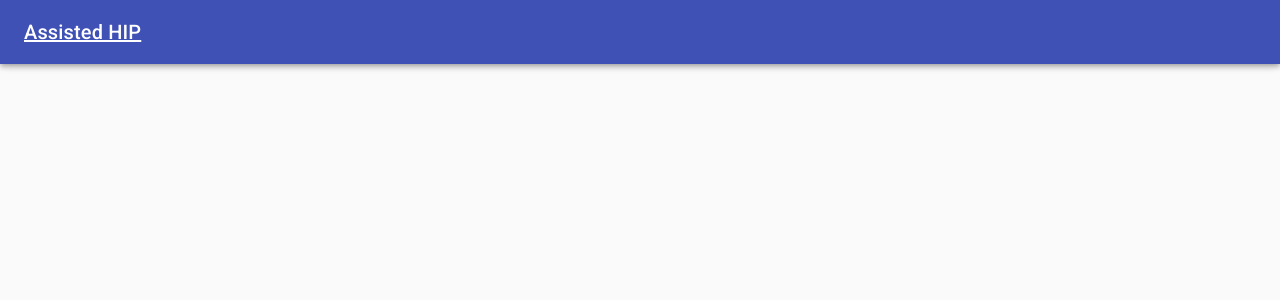
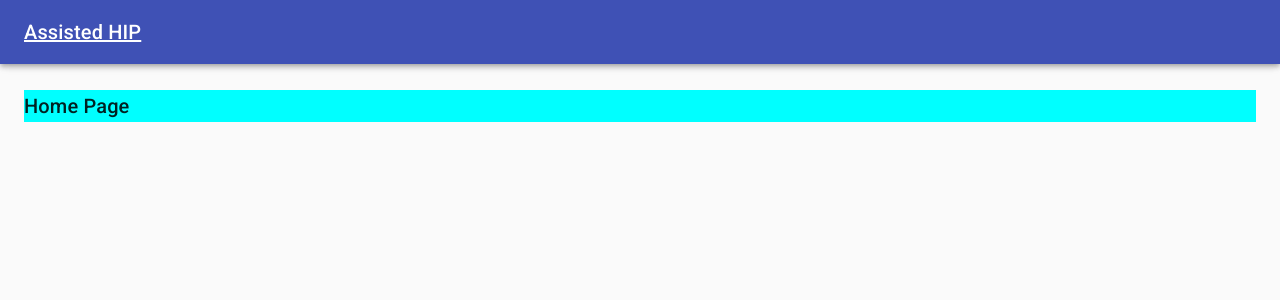
Before and after one commit to ProjectEKA/assistant-ui, a React (Create React App) app: page / in a window 1280 px wide. Shown: the top 300 px of the page. Built offline with nearby package versions, Linux system fonts and the light colour scheme.

Commit message:
A_HIP_1 - Configured basic routing.

```diff
--- a/package.json
+++ b/package.json
@@ -9,6 +9,7 @@
     "@testing-library/user-event": "^7.2.1",
     "react": "^16.13.1",
     "react-dom": "^16.13.1",
+    "react-router-dom": "^5.1.2",
     "react-scripts": "3.4.1"
   },
   "scripts": {
--- a/src/App.js
+++ b/src/App.js
@@ -1,11 +1,21 @@
 import React from 'react';
+import { HashRouter as Router, Route } from 'react-router-dom';
 import Header from "./components/Header";
+import Container from "@material-ui/core/Container";
+import Home from "./pages/Home";
+import Login from "./pages/Login";
 
 function App() {
   return (
-    <div>
+    <>
       <Header />
-    </div>
+      <Container maxWidth="lg" style={{ marginTop: 90 }}>
+        <Router>
+          <Route path="/" exact component={Home} />
+          <Route path="/login" component={Login} />
+        </Router>
+      </Container>
+    </>
   );
 }
 
--- /dev/null
+++ b/src/pages/Home/Home.view.js
@@ -0,0 +1,11 @@
+import React from "react";
+import Typography from "@material-ui/core/Typography";
+
+const Home = () => (
+  <Typography variant="h6" style={{backgroundColor: 'cyan'}}>
+    Home Page
+  </Typography>
+);
+
+
+export default Home;
--- /dev/null
+++ b/src/pages/Home/index.js
@@ -0,0 +1,3 @@
+import Home from './Home.view';
+
+export default Home;
--- /dev/null
+++ b/src/pages/Login/Login.view.js
@@ -0,0 +1,10 @@
+import React from 'react';
+import Typography from '@material-ui/core/Typography';
+
+const Login = () => (
+  <Typography variant="h6" style={{ backgroundColor: 'cyan' }}>
+    Login Page
+  </Typography>
+);
+
+export default Login;
--- /dev/null
+++ b/src/pages/Login/index.js
@@ -0,0 +1,3 @@
+import Login from './Login.view';
+
+export default Login;
```
Also changed, not shown: 1 other file (tests, documents, lock files or other folders).
